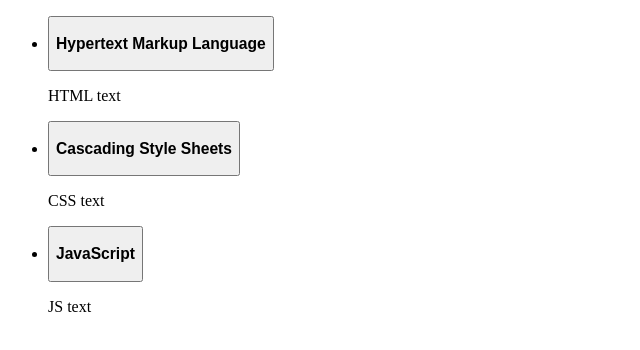
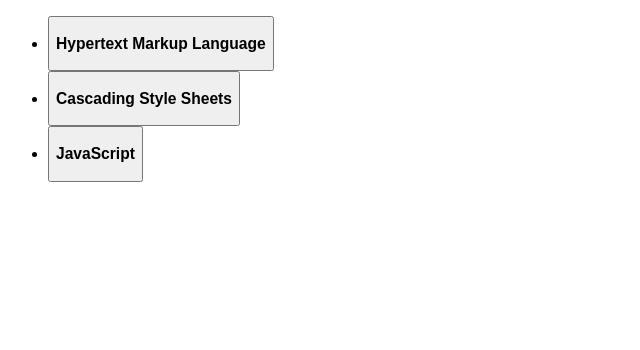
Before and after one commit to AnthonyVNgo/c0322-code-solutions, a React app in the folder react-accordion-component/: page / in a window 1280 px wide. Shown: the top 350 px of the page, without its empty margins (0-640 px from the left). Built offline with nearby package versions, Linux system fonts and the light colour scheme; the HTML template or start-up script is replaced by a standard one.

Commit message:
react-accordion-component wip

```diff
--- a/react-accordion-component/src/accordion.jsx
+++ b/react-accordion-component/src/accordion.jsx
@@ -44,30 +44,21 @@
 function AccordionItem(props) {
   return (
   <li>
-    <button id={props.id} onClick={props.onClick} clicked={props.clicked}>
+    <button id={props.id} onClick={props.onClick} >
       <h3>{props.header}</h3>
     </button>
-    <AccordionDetails details={props.details}/>
+      <AccordionDetails details={props.details} clicked={props.clicked}/>
   </li>
   );
 }
 
 function AccordionDetails(props) {
-  // const displayClass = props.clicked === true
-  //   ? 'not-hidden'
-  //   : 'hidden';
+  if (props.clicked === true) {
+    return (
+      <p>{props.details}</p>
+    );
+  }
+  return null;
+}
 
-  let displayClass;
-  if (props.clicked === true) {
-    displayClass = 'not-hidden';
-  }
-  displayClass = 'hidden';
-
-  return (
-    // <p>{props.details}</p>
-    // <p className={displayClass}>{props.details}</p>
-    // <p className={displayClass}>{props.details}</p>
-    // <p className='not-hidden'>{props.details}</p>
-    <p className={displayClass}>{props.details}</p>
-  );
-}
+// if props id !==
```
